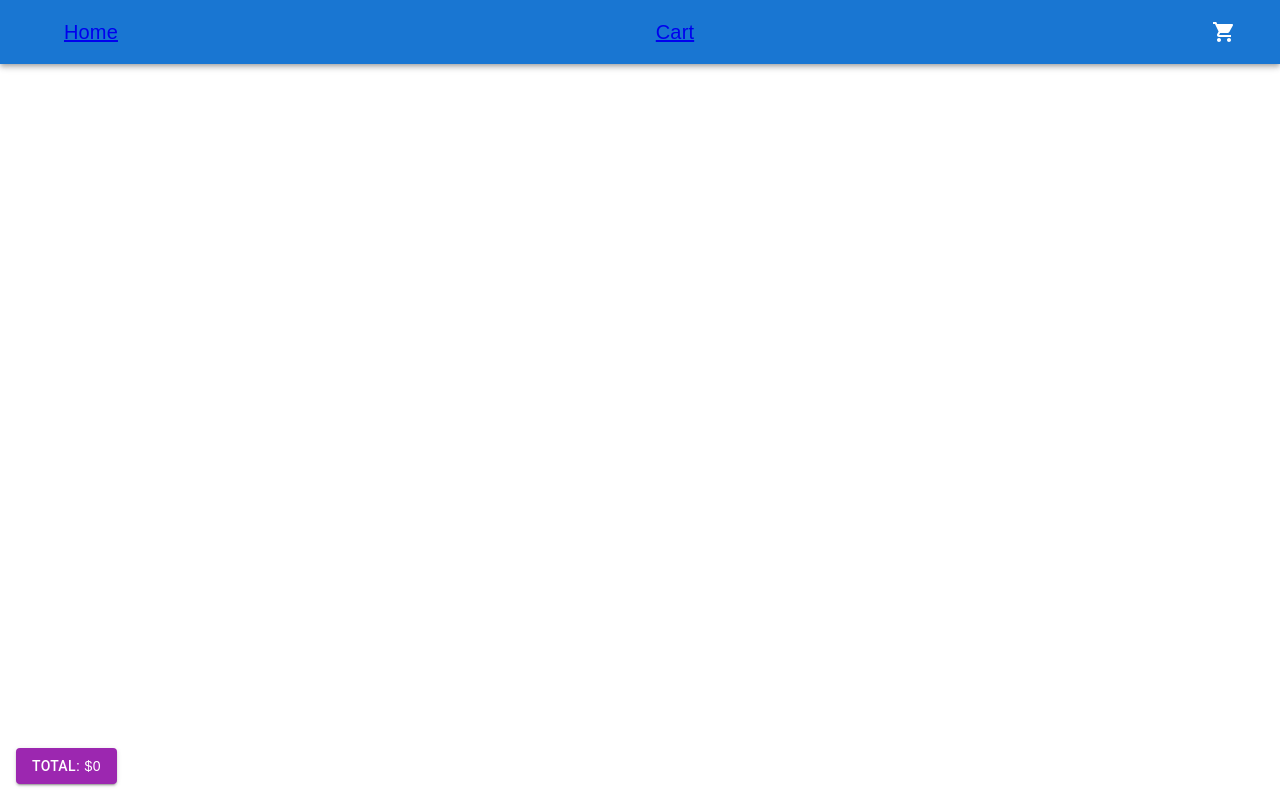
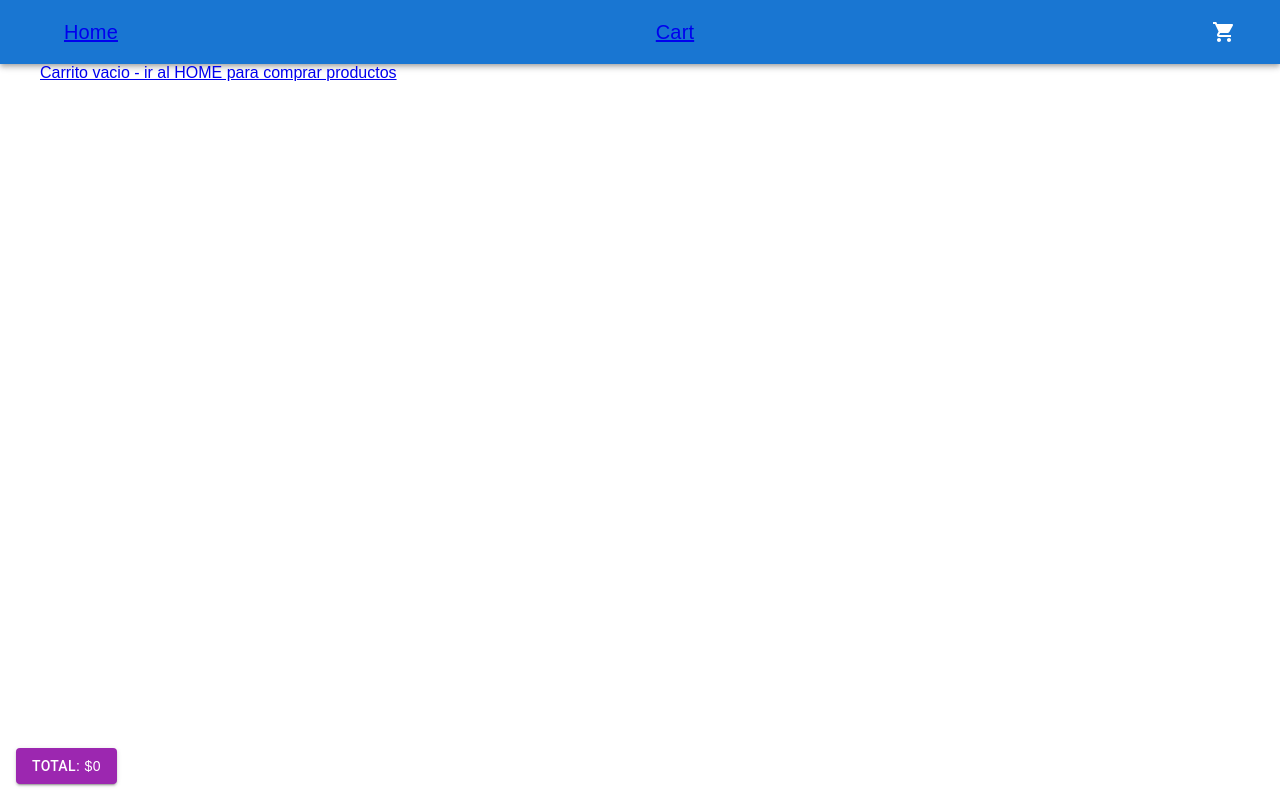
Before and after one commit to lautarominue/CoderHouseReactJS, a React (Create React App) app: page /cart in a window 1280 px wide. Built offline with nearby package versions, Linux system fonts and the light colour scheme; the HTML template or start-up script is replaced by a standard one.

Commit message:
desafio cart view 3.0

```diff
--- a/src/components/pages/Checkout.js
+++ b/src/components/pages/Checkout.js
@@ -2,12 +2,15 @@ import { useContext } from "react"
 import { CartContext } from "../context/CartContext"
 import ListCartWidget from "../ListCartWidget/ListCartWidget"
 import PriceTotal from "../PriceTotal/PriceTotal"
+import { Link } from 'react-router-dom';
 
 
 const Checkout = () => {
     const {cartProducts} = useContext(CartContext)
     return(
         <>
+        {cartProducts.length == 0 ? <Link to="/"> <ul>Carrito vacio - ir al HOME para comprar productos</ul></Link> : ""}
+
         <div>
             {cartProducts.map( (data) => {
                 return <ListCartWidget data={data} />
```
